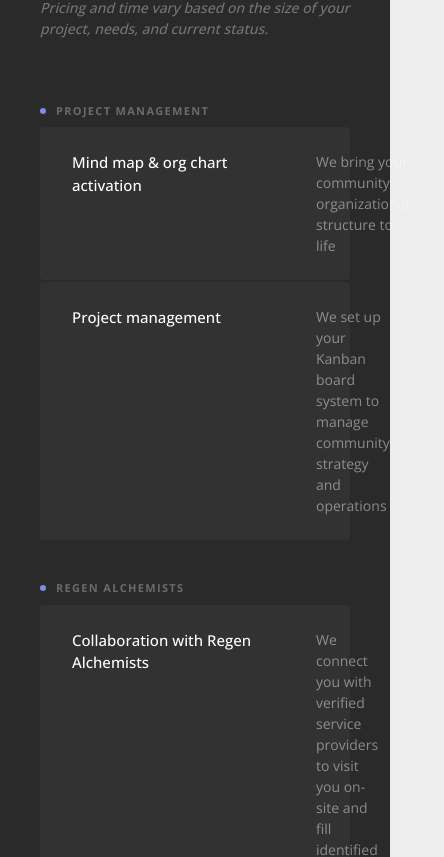
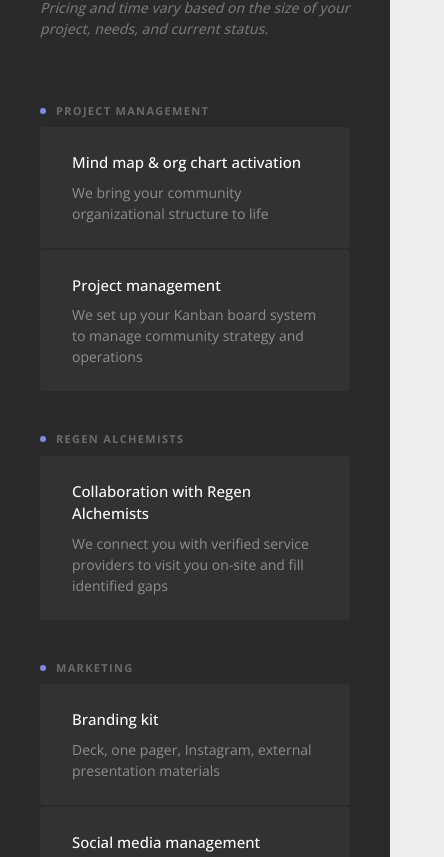
Before and after one commit to wensonia/RegenTribeWebsite, a Next.js app: page /agency/breakdown in a window 390 px wide. Shown: the part 8795-9652 px from the top of the page, 444 px wide, since content can reach past the window. Built offline with nearby package versions, Linux system fonts and the light colour scheme.

Commit message:
Fix Cycle 3 cards stacking on mobile in agency breakdown
.c3-card media query makes PM/Alchemists/Marketing/Programs cards
stack vertically on mobile instead of overflowing with fixed column widths.

Co-Authored-By: Claude Sonnet 4.6 <noreply@anthropic.com>

```diff
--- a/app/agency/breakdown/page.tsx
+++ b/app/agency/breakdown/page.tsx
@@ -435,7 +435,7 @@ export default function BreakdownPage() {
               <SectionLabel label="Project Management" color="var(--blue)" />
               <div style={{ display: 'flex', flexDirection: 'column', gap: '2px', marginBottom: '4px' }}>
                 {c3PM.map((item) => (
-                  <div key={item.title} style={{ backgroundColor: 'rgba(255,255,255,0.04)', padding: '24px 32px', borderRadius: '4px', display: 'grid', gridTemplateColumns: '220px 1fr', gap: '24px', alignItems: 'start' }}>
+                  <div key={item.title} className="c3-card" style={{ backgroundColor: 'rgba(255,255,255,0.04)', padding: '24px 32px', borderRadius: '4px', display: 'grid', gridTemplateColumns: '220px 1fr', gap: '24px', alignItems: 'start' }}>
                     <p style={{ fontSize: '15px', fontWeight: '500', color: 'white' }}>{item.title}</p>
                     <p style={{ fontSize: '14px', color: 'rgba(255,255,255,0.45)', lineHeight: '1.5' }}>{item.desc}</p>
                   </div>
@@ -445,7 +445,7 @@ export default function BreakdownPage() {
               <SectionLabel label="Regen Alchemists" color="var(--blue)" />
               <div style={{ display: 'flex', flexDirection: 'column', gap: '2px', marginBottom: '4px' }}>
                 {c3Alchemists.map((item) => (
-                  <div key={item.title} style={{ backgroundColor: 'rgba(255,255,255,0.04)', padding: '24px 32px', borderRadius: '4px', display: 'grid', gridTemplateColumns: '220px 1fr', gap: '24px', alignItems: 'start' }}>
+                  <div key={item.title} className="c3-card" style={{ backgroundColor: 'rgba(255,255,255,0.04)', padding: '24px 32px', borderRadius: '4px', display: 'grid', gridTemplateColumns: '220px 1fr', gap: '24px', alignItems: 'start' }}>
                     <p style={{ fontSize: '15px', fontWeight: '500', color: 'white' }}>{item.title}</p>
                     <p style={{ fontSize: '14px', color: 'rgba(255,255,255,0.45)', lineHeight: '1.5' }}>{item.desc}</p>
                   </div>
@@ -455,7 +455,7 @@ export default function BreakdownPage() {
               <SectionLabel label="Marketing" color="var(--blue)" />
               <div style={{ display: 'flex', flexDirection: 'column', gap: '2px', marginBottom: '4px' }}>
                 {c3Marketing.map((item) => (
-                  <div key={item.title} style={{ backgroundColor: 'rgba(255,255,255,0.04)', padding: '24px 32px', borderRadius: '4px', display: 'grid', gridTemplateColumns: '220px 1fr', gap: '24px', alignItems: 'start' }}>
+                  <div key={item.title} className="c3-card" style={{ backgroundColor: 'rgba(255,255,255,0.04)', padding: '24px 32px', borderRadius: '4px', display: 'grid', gridTemplateColumns: '220px 1fr', gap: '24px', alignItems: 'start' }}>
                     <p style={{ fontSize: '15px', fontWeight: '500', color: 'white' }}>{item.title}</p>
                     <p style={{ fontSize: '14px', color: 'rgba(255,255,255,0.45)', lineHeight: '1.5' }}>{item.desc}</p>
                   </div>
@@ -503,7 +503,7 @@ export default function BreakdownPage() {
               <p style={{ fontSize: '11px', fontWeight: '700', letterSpacing: '0.12em', textTransform: 'uppercase', color: 'rgba(255,255,255,0.25)', marginBottom: '20px' }}>Programs</p>
               <div style={{ display: 'flex', flexDirection: 'column', gap: '2px' }}>
                 {c3Programs.map((item) => (
-                  <div key={item.title} style={{ backgroundColor: 'rgba(255,255,255,0.04)', padding: '28px 32px', borderRadius: '4px', display: 'grid', gridTemplateColumns: '240px 1fr', gap: '32px', alignItems: 'start' }}>
+                  <div key={item.title} className="c3-card" style={{ backgroundColor: 'rgba(255,255,255,0.04)', padding: '28px 32px', borderRadius: '4px', display: 'grid', gridTemplateColumns: '240px 1fr', gap: '32px', alignItems: 'start' }}>
                     <p style={{ fontSize: '15px', fontWeight: '500', color: 'white', lineHeight: '1.4' }}>{item.title}</p>
                     <p style={{ fontSize: '14px', color: 'rgba(255,255,255,0.45)', lineHeight: '1.6' }}>{item.desc}</p>
                   </div>
@@ -607,6 +607,12 @@ export default function BreakdownPage() {
           .offering-row-grid .col-empty { display: none !important; }
           /* hide duplicate offering label on sub-rows (i > 0) */
           .offering-row-grid .col-offering-empty { display: none !important; }
+          /* Cycle 3 cards: stack title + desc vertically */
+          .c3-card {
+            display: flex !important;
+            flex-direction: column !important;
+            gap: 8px !important;
+          }
         }
       `}</style>
     </>
```
